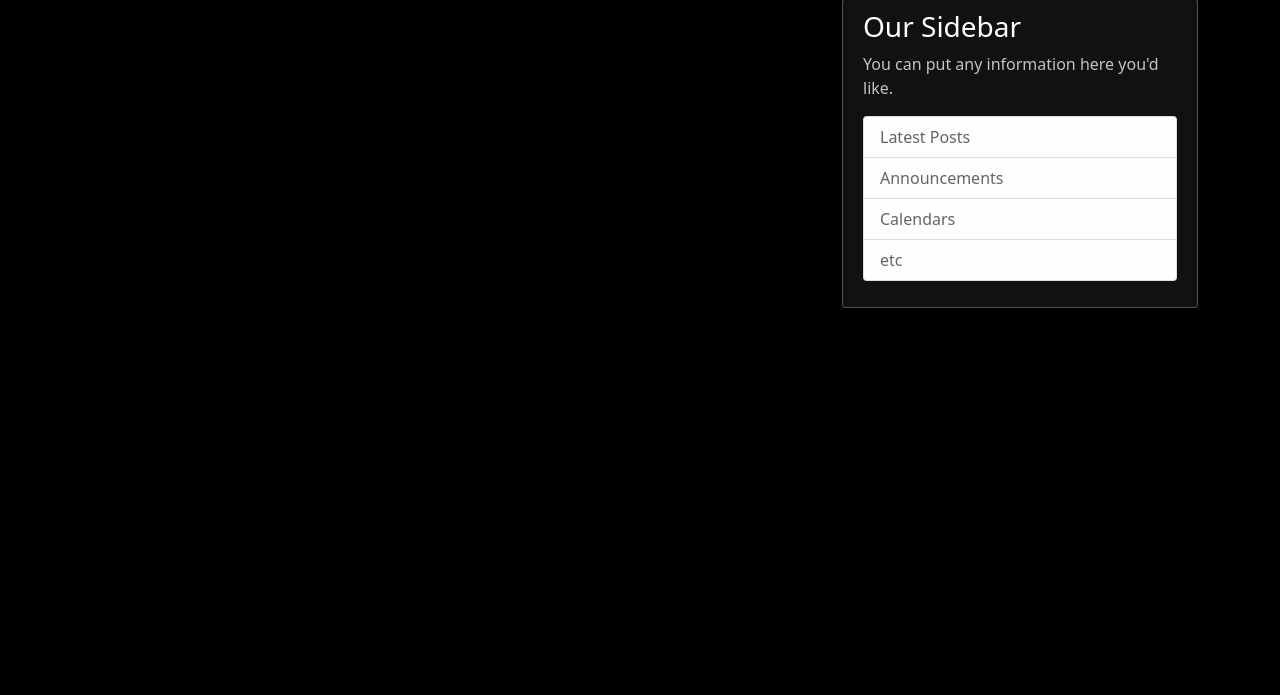
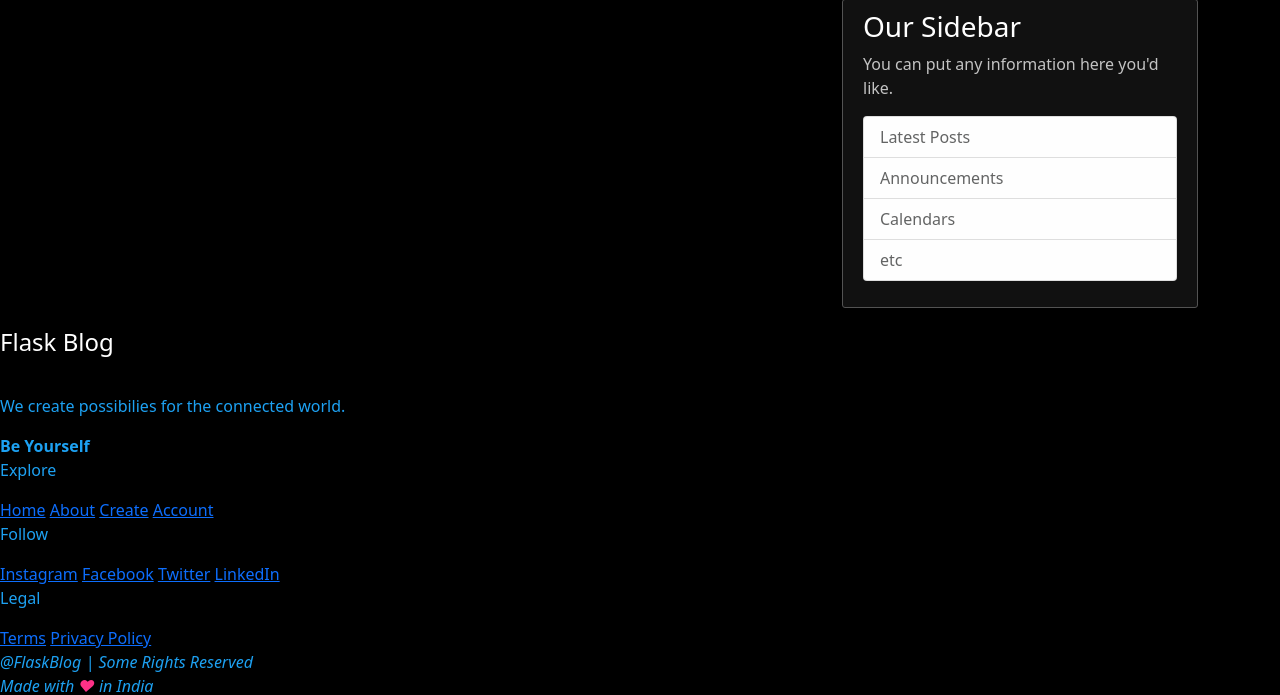
Before and after one commit to Vrushabh6300/Flask-Blog-App, a Flask app: page /about in a window 1280 px wide. Shown: the part 81-776 px from the top of the page. Before the commit the page ends 389 px from the top, so only its background shows below. Run offline with Flask 2, Linux system fonts and the light colour scheme; some libraries are stand-ins or nearby versions.

Commit message:
Update layout.html | Footer component added.

```diff
--- a/app/templates/layout.html
+++ b/app/templates/layout.html
@@ -75,6 +75,49 @@
           </div>
         </div>
     </main>
+
+    <!-- Footer -->
+
+    <footer>
+      <div class="footer-row">
+        <div class="footer-col">
+          <a class="navbar-brand mr-4" href="/home"><h4 id="flask-blog">Flask Blog</h4></a>
+          <p id="below-para">We create possibilies for the connected world.</p>
+          <strong id="cap">Be Yourself</strong>
+        </div>
+        <div class="footer-col">
+          <p class="section-title">Explore</p>
+          <a href="/home" class="footer-explore">Home</a>
+          <a href="/about" class="footer-explore">About</a>
+          <a href="/posts/new" class="footer-explore">Create</a>
+          <a href="/account" class="footer-explore">Account</a>
+        </div>
+        <div class="footer-col">
+          <p class="section-title">Follow</p>
+          <a href="https://www.instagram.com/vsraorane02/" id="insta" class="footer-follow" target="_blank">Instagram</a>
+          <a href="https://www.facebook.com/v.s.raorane/" id="facebook" class="footer-follow" target="_blank">Facebook</a>
+          <a href="https://twitter.com/v_s_raorane" id="twitter" class="footer-follow" target="_blank">Twitter</a>
+          <a href="https://www.linkedin.com/in/vsraorane02/" id="linkedin" class="footer-follow" target="_blank">LinkedIn</a>
+        </div>
+        <div class="footer-col">
+          <p class="section-title">Legal</p>
+          <a href="/about" class="footer-legal">Terms</a>
+          <a href="/about" class="footer-legal">Privacy Policy</a>
+        </div>
+      </div>
+      <div class="footer-strip">
+        <div class="strip-item">
+          <em class="tiny-text">@FlaskBlog | Some Rights Reserved</em>
+        </div>
+        <div class="strip-item">
+          <em class="tiny-text">Made with <span style="color: #ff3187;">❤</span> in India</em>
+        </div>
+        <div class="strip-item">
+          <a class="tiny-text" href="https://github.com/Vrushabh6300/Flask-Blog-App">Github<img src="{{ url_for('static', filename='github-logo.png') }}" id="github-logo" /></a>
+        </div>
+      </div>
+    </footer>
+
     <script src="https://code.jquery.com/jquery-3.4.1.slim.min.js" integrity="sha384-J6qa4849blE2+poT4WnyKhv5vZF5SrPo0iEjwBvKU7imGFAV0wwj1yYfoRSJoZ+n" crossorigin="anonymous"></script>
     <script src="https://cdn.jsdelivr.net/npm/popper.js@1.16.0/dist/umd/popper.min.js" integrity="sha384-Q6E9RHvbIyZFJoft+2mJbHaEWldlvI9IOYy5n3zV9zzTtmI3UksdQRVvoxMfooAo" crossorigin="anonymous"></script>
     <script src="https://stackpath.bootstrapcdn.com/bootstrap/4.4.1/js/bootstrap.min.js" integrity="sha384-wfSDF2E50Y2D1uUdj0O3uMBJnjuUD4Ih7YwaYd1iqfktj0Uod8GCExl3Og8ifwB6" crossorigin="anonymous"></script>
```
